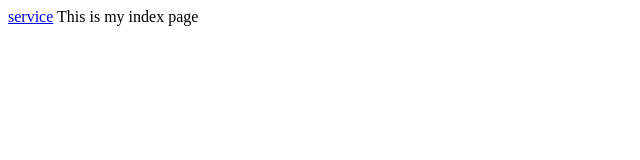
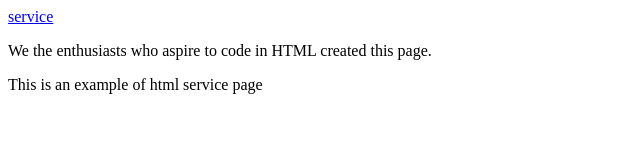
Before and after one commit to danieljohn209/teamproject, a plain HTML site: page service.html in a window 1280 px wide. Shown: the whole page, without its empty margins (0-640 px from the left). Drawn offline with Linux system fonts and the light colour scheme.

Commit message:
service.html

```diff
--- a/service.html
+++ b/service.html
@@ -1,6 +1,7 @@
 <html>
   <body>
     <a href="service.html">service</a>
-    This is my index page
+    <p>We the enthusiasts who aspire to code in HTML created this page.</p>
+    <p>This is an example of html service page</p>
   </body>
 </html>
```
